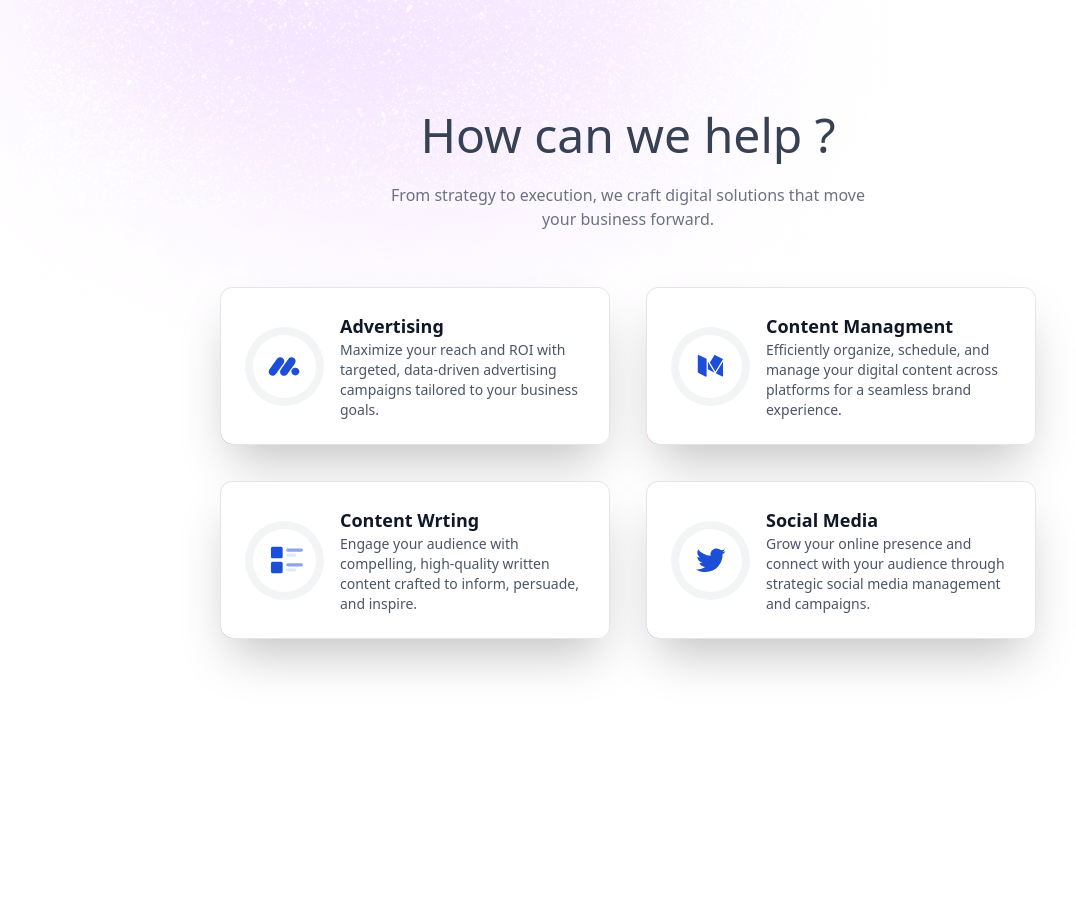
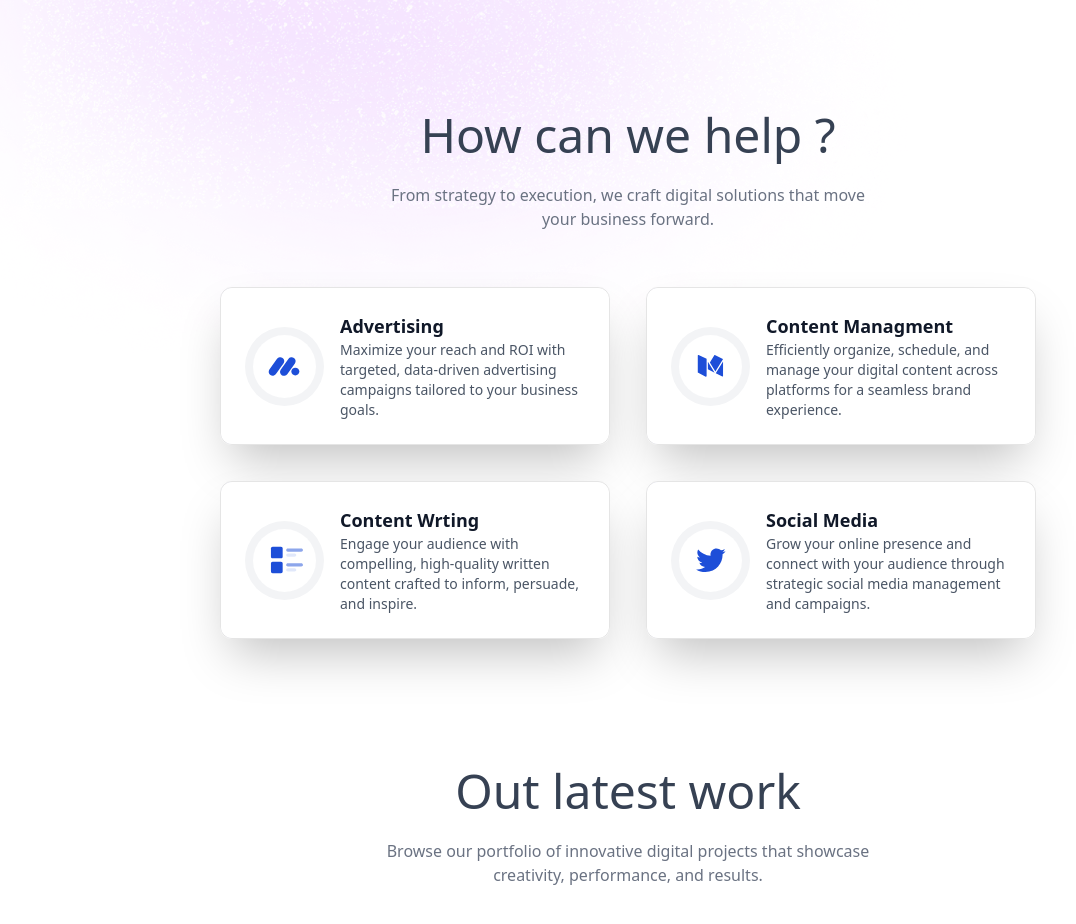
Before and after one commit to FarhanYousafzai0/agency.ai, a Next.js app: page / in a window 1280 px wide. Shown: the part 1100-2024 px from the top of the page, without its empty margins (12-1088 px from the left). Before the commit the page ends 1891 px from the top, so only its background shows below. Built offline with nearby package versions, Linux system fonts and the light colour scheme.

Commit message:
Work section

```diff
--- a/app/(root)/page.jsx
+++ b/app/(root)/page.jsx
@@ -4,6 +4,7 @@ import Nav from '../components/Nav'
 import Hero from '../components/Hero'
 import Companies from '../components/Companies'
 import Services from '../components/Services'
+import Work from '../components/Work'
 
 const page = () => {
 
@@ -14,6 +15,7 @@ const page = () => {
         <Hero/>
         <Companies/>
         <Services/>
+        <Work/>
       </section>
     </>
   )
--- a/app/components/Nav.jsx
+++ b/app/components/Nav.jsx
@@ -13,8 +13,7 @@ const Nav = () => {
   const pathName = usePathname();
   const { theme, setTheme } = useTheme();
   const [menuOpen, setMenuOpen] = useState(false);
-  const [mounted, setMounted] = useState(false); // Prevents hydration issues
-
+  const [mounted, setMounted] = useState(false);
   useEffect(() => {
     setMounted(true);
   }, []);
@@ -23,7 +22,7 @@ const Nav = () => {
     { name: "Home", id: "nav" },
     { name: "Service", id: "services" },
     { name: "Testimonial", id: "testimonial" },
-    { name: "Our Work", id: "our-work" },
+    { name: "Our Work", id: "work" },
   ];
 
   // Toggle theme
--- a/app/components/ServiceCard.jsx
+++ b/app/components/ServiceCard.jsx
@@ -1,17 +1,22 @@
 "use client";
-import React from "react";
+import React, { useState } from "react";
 
 const ServiceCard = ({ services }) => {
+  const [position, setPosition] = useState({ x: 0, y: 0 });
+
+
   return (
     <div
-      className="relative overflow-hidden rounded-xl border border-neutral-200 dark:border-neutral-700 shadow-2xl dark:shadow-white/10 max-w-lg m-2"
+
+      className="relative overflow-hidden  rounded-xl border border-neutral-200 dark:border-neutral-700 shadow-2xl dark:shadow-white/10 max-w-lg m-2"
+
     >
-      {/* Gradient Border */}
+      {/* Gradient Border on Hover */}
       <div
-        className="absolute pointer-events-none hover:opacity-100 rounded-full blur-2xl bg-gradient-to-r from-pink-500 via-indigo-500 to-purple-500  w-[300px] h-[400px] z-0"
+        className="absolute pointer-events-none rounded-full blur-2xl bg-gradient-to-r from-pink-500  via-indigo-500 to-purple-500 transition-opacity  duration-500 mix-blend-lighten w-[300px] h-[400px] z-0 "
         style={{
-          top: 0,
-          left: 0,
+            top:position.y - 150,
+            left:position.x - 150,
         }}
       />
 
--- a/app/components/Services.jsx
+++ b/app/components/Services.jsx
@@ -28,7 +28,7 @@ const Services = () => {
       ];
   return (
     <>
-      <section id='services' className='relative h-screen flex flex-col items-center gap-6 px-4 sm:px-12 lg:px-24 xl:px-40 pt-30 text-gray-700 dark:text-white'>
+      <section id='services' className='relative h-auto flex flex-col items-center gap-6 px-4 sm:px-12 lg:px-24 xl:px-40 pt-30 text-gray-700 dark:text-white'>
 
       <img src="/bgImage2.png" alt="Gradient_image" className='w-full absolute -z-1 -top-110 -left-70 dark:hidden' />
 <Title title='How can we help ?' desc='From strategy to execution, we craft digital solutions that move your business forward.'/>
--- /dev/null
+++ b/app/components/Work.jsx
@@ -0,0 +1,13 @@
+import React from 'react'
+import Title from './Title'
+
+const Work = () => {
+  return (
+    <section id='work' className='relative h-screen flex flex-col items-center gap-6 px-4 sm:px-12 lg:px-24 xl:px-40 pt-30 text-gray-700 dark:text-white'>
+
+      <Title title="Out latest work" desc="Browse our portfolio of innovative digital projects that showcase creativity, performance, and results." />
+    </section>
+  )
+}
+
+export default Work
```
